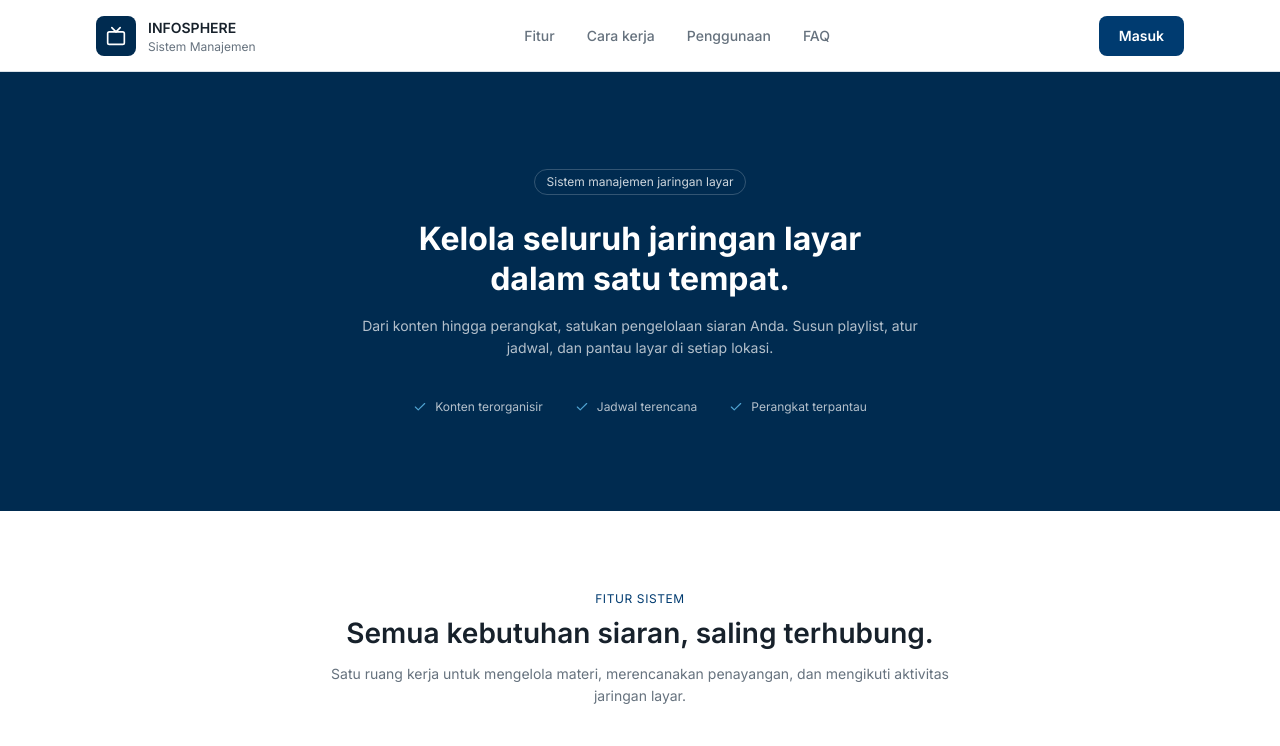
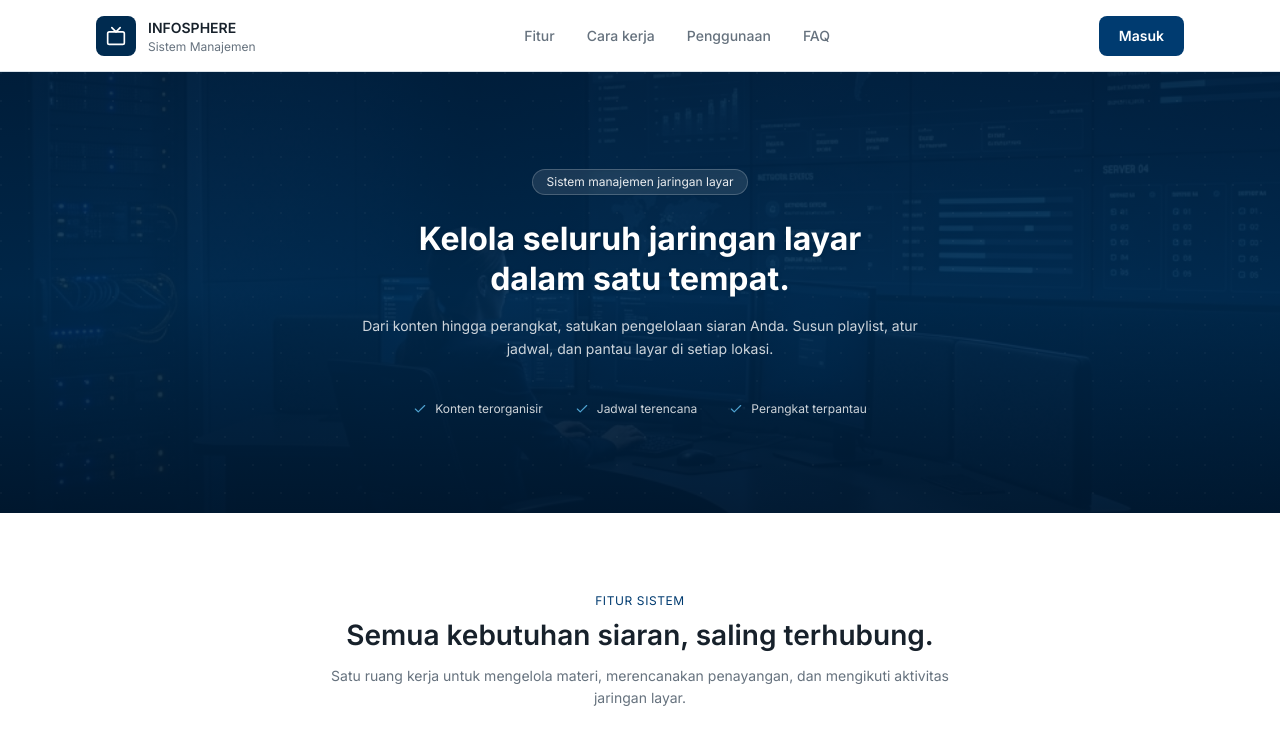
Before and after one commit to diardina19/infosphere, a React app in the folder frontend/: page / in a window 1280 px wide. Shown: the top 746 px of the page. Built offline with nearby package versions, Linux system fonts and the light colour scheme; the HTML template or start-up script is replaced by a standard one.

Commit message:
ubah backgound

```diff
--- a/frontend/src/components/AuthBanner.jsx
+++ b/frontend/src/components/AuthBanner.jsx
@@ -7,10 +7,10 @@ function AuthBanner() {
     <div className="relative w-full lg:w-1/2 min-h-[300px] lg:min-h-screen bg-dark text-white flex flex-col justify-between p-8 sm:p-12 overflow-hidden select-none">
       {/* Background visual dengan gambar server / control room & overlay gradient */}
       <div
-        className="absolute inset-0 bg-cover bg-center opacity-30 mix-blend-luminosity scale-105"
+        className="absolute inset-0 bg-cover bg-center opacity-60 scale-105 transition-opacity"
         style={{ backgroundImage: `url(${authBg})` }}
       />
-      <div className="absolute inset-0 bg-gradient-to-br from-[#001f3d]/95 via-dark/90 to-[#00172e]/98" />
+      <div className="absolute inset-0 bg-gradient-to-br from-[#001f3d]/75 via-[#002b50]/70 to-[#00172e]/80" />
 
       {/* Efek grid dot halus */}
       <div
--- a/frontend/src/pages/LandingPage.jsx
+++ b/frontend/src/pages/LandingPage.jsx
@@ -1,5 +1,6 @@
 import { Link } from "react-router-dom";
 import Navbar from "../components/Navbar";
+import authBg from "../assets/auth-bg.png";
 import {
   Film,
   ListVideo,
@@ -90,21 +91,39 @@ function LandingPage() {
       <Navbar />
 
       {/* Hero */}
-      <section id="beranda" className="bg-dark text-white scroll-mt-18">
-        <div className="max-w-3xl mx-auto px-8 py-24 text-center">
-          <span className="inline-block text-caption text-white/80 border border-white/20 rounded-full px-3 py-1">
+      <section id="beranda" className="relative bg-dark text-white scroll-mt-18 overflow-hidden select-none">
+        {/* Background visual dengan gambar server / control room seperti di halaman login */}
+        <div
+          className="absolute inset-0 bg-cover bg-center opacity-45 scale-105 pointer-events-none"
+          style={{ backgroundImage: `url(${authBg})` }}
+        />
+        {/* Overlay gradien biru agar tetap elegan, teks mudah terbaca, dan gambar terlihat pas */}
+        <div className="absolute inset-0 bg-gradient-to-b from-[#001f3d]/80 via-[#002b50]/75 to-[#00172e]/85 pointer-events-none" />
+
+        {/* Efek grid dot halus */}
+        <div
+          className="absolute inset-0 opacity-10 pointer-events-none"
+          style={{
+            backgroundImage:
+              "radial-gradient(circle at 1px 1px, rgba(255,255,255,0.3) 1px, transparent 0)",
+            backgroundSize: "28px 28px",
+          }}
+        />
+
+        <div className="relative z-10 max-w-3xl mx-auto px-8 py-24 text-center">
+          <span className="inline-block text-caption text-white/90 bg-white/10 backdrop-blur-sm border border-white/20 rounded-full px-3.5 py-1 shadow-2xs">
             Sistem manajemen jaringan layar
           </span>
-          <h1 className="mt-6 text-metric font-bold">
+          <h1 className="mt-6 text-metric font-bold text-white drop-shadow-sm">
             Kelola seluruh jaringan layar
             <br />
             dalam satu tempat.
           </h1>
-          <p className="mt-4 max-w-xl mx-auto text-body text-white/70">
+          <p className="mt-4 max-w-xl mx-auto text-body text-white/80 leading-relaxed">
             Dari konten hingga perangkat, satukan pengelolaan siaran Anda.
             Susun playlist, atur jadwal, dan pantau layar di setiap lokasi.
           </p>
-          <div className="mt-10 flex flex-wrap justify-center gap-x-8 gap-y-2 text-caption text-white/70">
+          <div className="mt-10 flex flex-wrap justify-center gap-x-8 gap-y-2 text-caption text-white/80">
             {["Konten terorganisir", "Jadwal terencana", "Perangkat terpantau"].map((item) => (
               <span key={item} className="inline-flex items-center gap-2">
                 <Check size={14} className="text-accent" />
```
